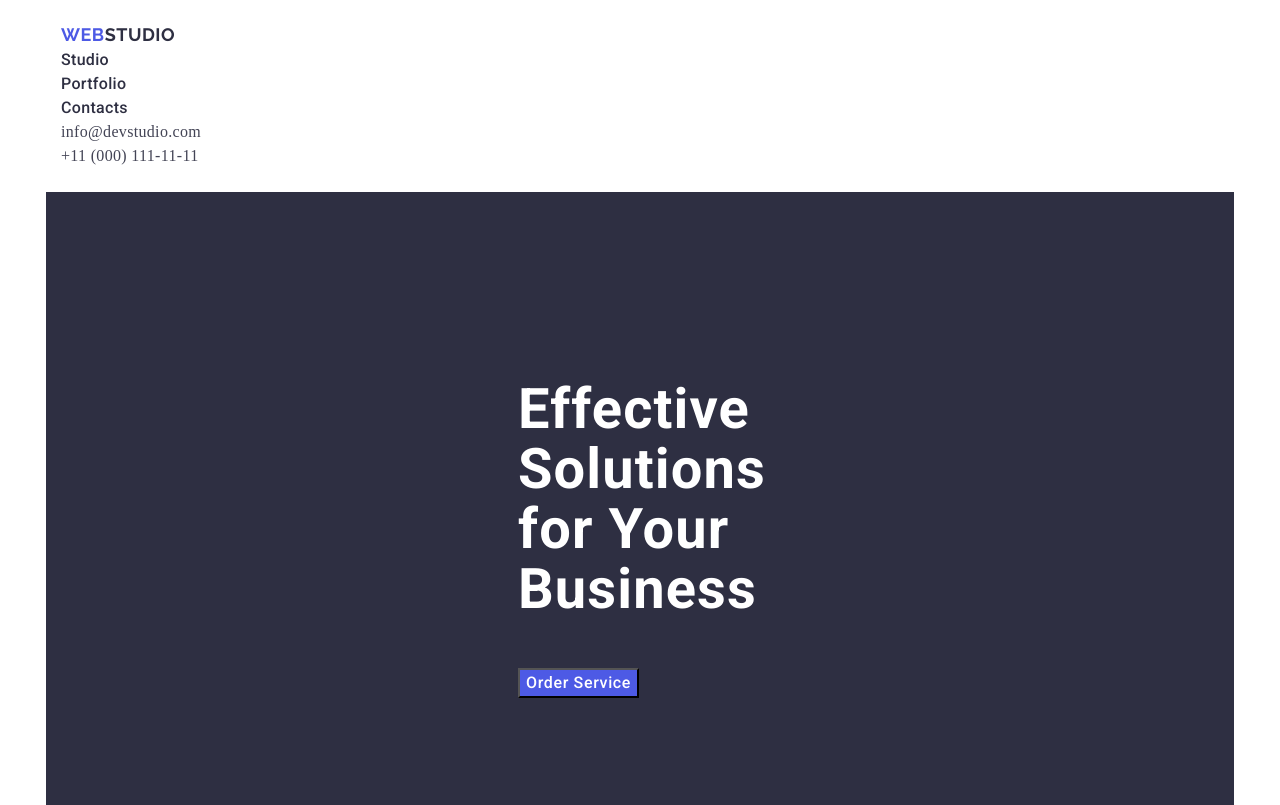
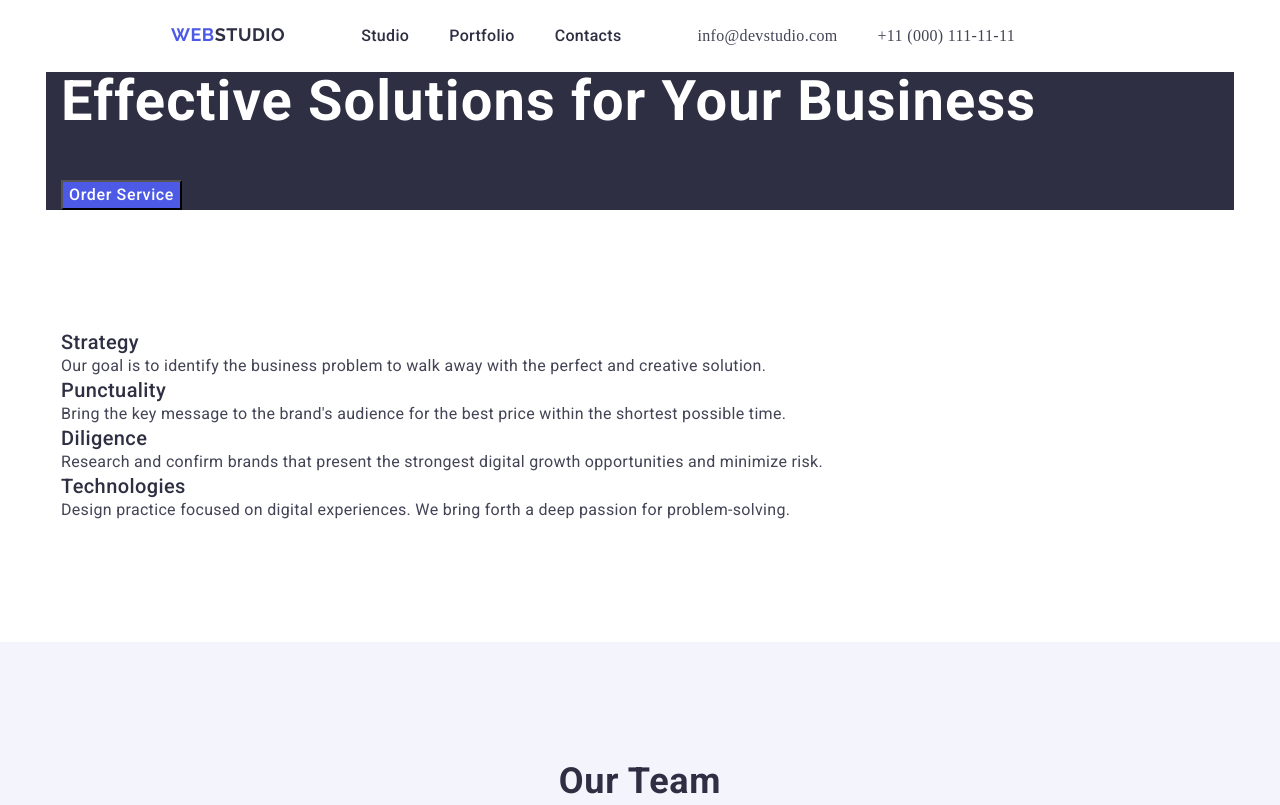
Before and after one commit to VolodymyrYuz/goit-markup-hw-03, a plain HTML site: page index.html in a window 1280 px wide. Shown: the top 805 px of the page. Drawn offline with nearby package versions, Linux system fonts and the light colour scheme.

Commit message:
homework3-update2

```diff
--- a/css/index.css
+++ b/css/index.css
@@ -73,6 +73,17 @@ button {
 .header {
   padding-top: 24px;
   padding-bottom: 24px;
+  margin-left: 156px;
+  margin-right: 156px;
+}
+
+.header-container {
+  display: flex;
+  margin-left: 0 auto;
+}
+
+.header-navigation {
+  display: flex;
 }
 
 .header-navigation-logo {
@@ -83,6 +94,7 @@ button {
   line-height: 1.17;
   letter-spacing: 0.03em;
   text-transform: uppercase;
+  margin-right: 76px;
 }
 .header-navigation-logo:hover,
 .header-navigation-logo:focus {
@@ -99,6 +111,12 @@ button {
   text-transform: uppercase;
 }
 
+.header-menu-list {
+  display: flex;
+  gap: 40px;
+  margin-right: 76px;
+}
+
 .header-address {
   font-style: normal;
 }
@@ -109,6 +127,12 @@ button {
   font-weight: 500;
   line-height: 1.5;
   letter-spacing: 0.02em;
+}
+
+.header-address-list {
+  display: flex;
+  gap: 40px;
+  margin-left: 0 auto;
 }
 
 .header-menu-link:hover,
@@ -136,7 +160,6 @@ button {
 
 .hero-container {
   background-color: var(--NAVY-BLUE, #2e2f42);
-  padding: 188px 472px 292px 472px;
 }
 
 .hero-title {
--- a/index.html
+++ b/index.html
@@ -24,7 +24,7 @@
   <body>
     <!--Web page header-->
     <header class="header">
-      <div class="container">
+      <div class="container header-container">
         <nav class="header-navigation">
           <a href="./index.html" class="header-navigation-logo">
             Web<span class="logo-web">Studio</span></a
```
